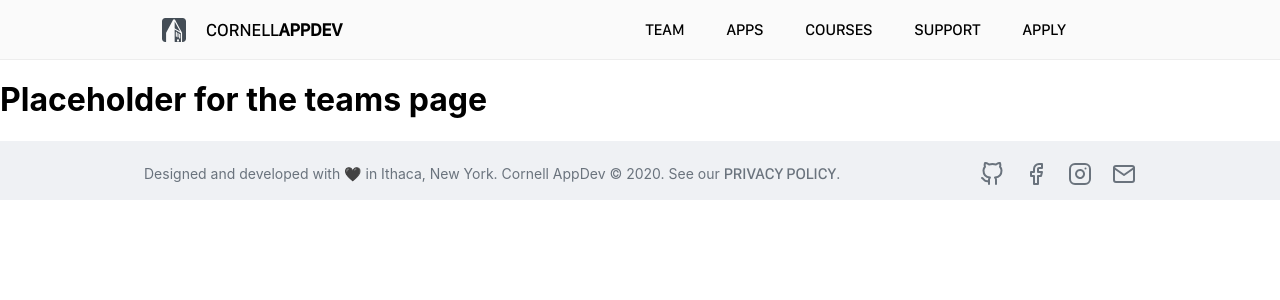
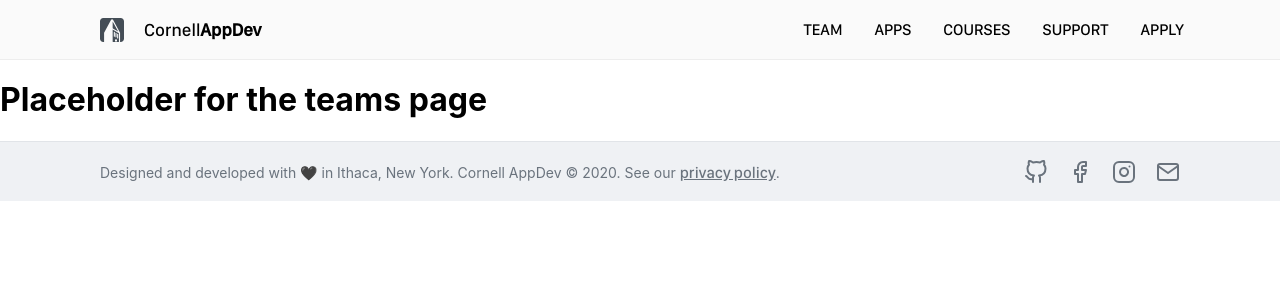
Before and after one commit to cuappdev/appdev-website, a React (Create React App) app: page /team in a window 1280 px wide. Shown: the top 300 px of the page. Built offline with nearby package versions, Linux system fonts and the light colour scheme.

Commit message:
Finish up footer, tweak navbar

```diff
--- a/src/Components/NavigationBar.js
+++ b/src/Components/NavigationBar.js
@@ -27,19 +27,18 @@ function NavigationBar() {
 
   return (
       <nav className="navbar">
-      <Link
-        to="/"
-        className="navbar-logo"
-        onClick={() => navigate("home")}
-      >
+          <Link to="/" className="navbar-logo" onClick={() => navigate("home")}>
               <Logo />
-        <span style={{ marginLeft: "20px" }}>Cornell</span>
-        <span style={{ fontWeight: "bold" }}>AppDev</span>
+              <span style={{ marginLeft: "20px", textTransform: "none" }}>
+                  Cornell
+              </span>
+              <span style={{ fontWeight: "bold", textTransform: "none" }}>
+                  AppDev
+              </span>
           </Link>
           <div className="menu-icon" onClick={handleClick}>
               <i className={click ? "fas fa-times" : "fas fa-bars"} />
           </div>
-      <div>
           <ul className={click ? "nav-menu active fade-in" : "nav-menu"}>
               <li className="nav-item" onClick={() => navigate("team")}>
                   <Link to="/team" className="nav-links team">
@@ -83,7 +82,6 @@ function NavigationBar() {
                   </Link>
               </li>
           </ul>
-      </div>
       </nav>
   );
 }
--- a/src/Components/css/Footer.css
+++ b/src/Components/css/Footer.css
@@ -1,42 +1,77 @@
 footer {
     background: #EFF1F4;
-    height: 59px;
     position: absolute;
     width: 100%;
+    border-top: 1px solid rgb(225, 228, 232);
 }
 
-/* footer::after{
-    content: "";
-    clear: both;
-    display: table;
-} */
-
 footer p{
-    justify-self: start;
-    display: flex;
-    align-items: center;
-    position: relative;
-    left: 144px;
-    top: 8px;
-    width: fit-content;
-
-    /* font-family: SF Pro Text; */
     font-style: normal;
     font-weight: normal;
     font-size: 14px;
     line-height: 150%;
-
     color: #6A737D;
 }
 footer p a{
     color: #6A737D;
+    text-transform: none;
+    text-decoration: underline;
 }
 
-.footerSocialMedia{
-    position: absolute;
-    right: 144px;
-    bottom: 10px;
+footer p a:hover{
+    font-weight: 700;
 }
-.footerSocialMedia a{
-    padding-left: 20px;
+
+.footerSocialMedia svg:hover{
+    border-bottom: 1px solid #6A737D;
 }
+
+@media screen and (min-width: 1025px) {
+    footer {
+        height: 59px;
+    }
+    footer p{
+        justify-self: start;
+        display: flex;
+        align-items: center;
+        position: relative;
+        left: 100px;
+        top: 6px;
+        width: fit-content;
+    }
+    .footerSocialMedia {
+        position: absolute;
+        right: 100px;
+        bottom: 13px;
+    }
+    .footerSocialMedia a {
+        padding-left: 20px;
+    }
+}
+
+@media screen and (max-width: 1024px) {
+    footer p{
+        display: block;
+        padding-left: 67px;
+        padding-right: 67px;
+        text-align: center;
+    }
+    .footerSocialMedia {
+        display: table;
+        margin-left: auto;
+        margin-right: auto;
+        padding-top: 20px;
+        padding-bottom: 20px;
+    }
+    .footerSocialMedia a {
+        padding-left: 20px;
+        padding-right: 20px;
+    }
+}
+
+@media screen and (min-width: 800px) and (max-width: 1024px) {
+    .footerSocialMedia {
+        padding-top: 0px;
+        padding-bottom: 5px;
+    }
+}
--- a/src/Components/css/NavigationBar.css
+++ b/src/Components/css/NavigationBar.css
@@ -17,7 +17,7 @@
   display: flex;
   align-items: center;
   position: absolute;
-  left: 162px;
+  left: 100px;
 }
 
 .navbar-logo span {
@@ -34,12 +34,12 @@
 .nav-menu {
   display: grid;
   grid-template-columns: repeat(6, auto);
-  grid-gap: 10px;
   list-style: none;
   text-align: center;
   width: 70vw;
   justify-content: end;
-  margin-right: 2rem;
+  position: absolute;
+  right: 80px;
 }
 
 .nav-item {
@@ -97,7 +97,7 @@
   }
 }
 
-@media screen and (max-width: 960px) {
+@media screen and (max-width: 800px) {
 
   .nav-menu {
     display: flex;
```
Lines whose indentation alone changed are shown as unchanged.
